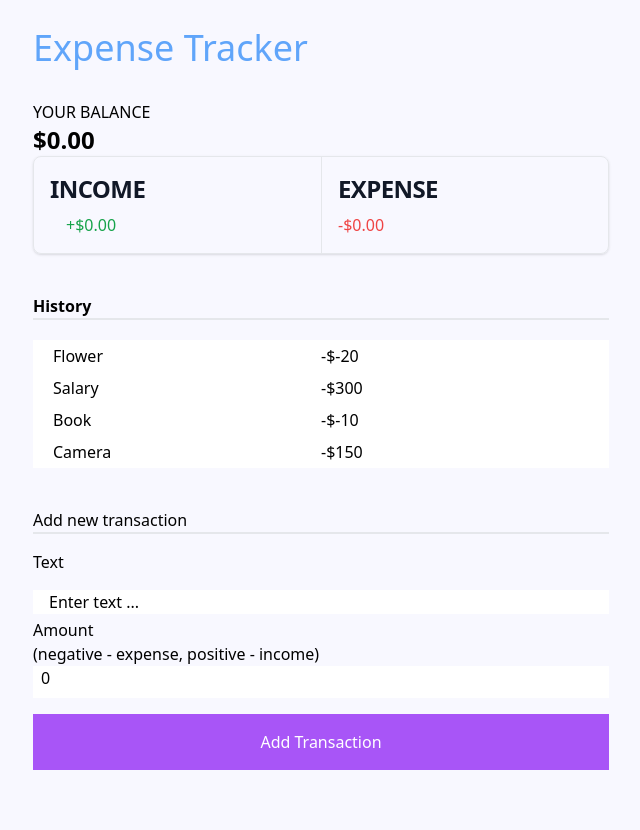
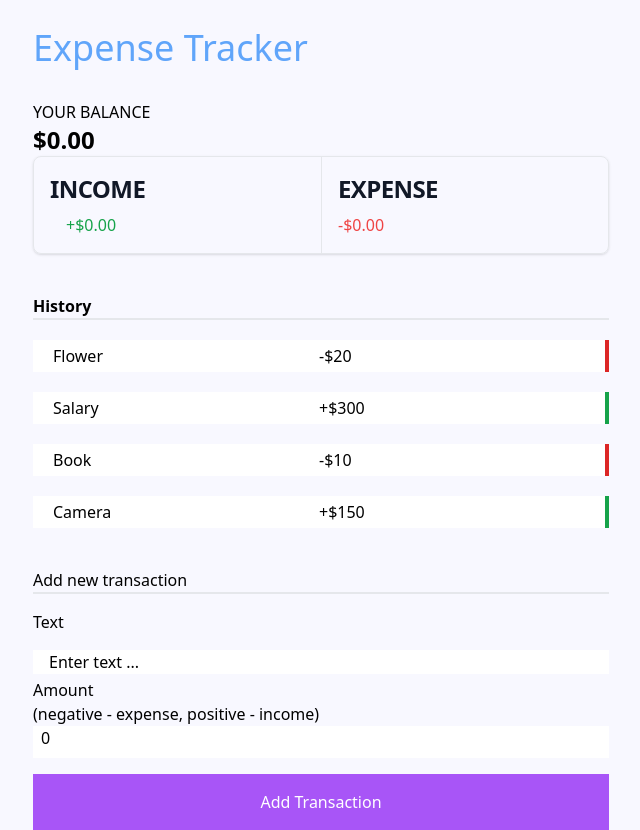
Before and after one commit to kpaccess/expense-calculator, a Next.js app: page / in a window 1280 px wide. Shown: the whole page, without its empty margins (127-767 px from the left). Before the commit the page ends 800 px from the top, so only its background shows below. Built offline with nearby package versions, Linux system fonts and the light colour scheme.

Commit message:
coloring expense list items

```diff
--- a/src/components/transaction.js
+++ b/src/components/transaction.js
@@ -1,10 +1,16 @@
 function Transaction({ id, amount, text }) {
+  const sign = amount < 0 ? '-' : '+';
+  console.log(sign);
+  const borderClr = sign === '-' ? 'border-red-600' : 'border-green-600';
   return (
     <li
       key={id}
-      className="px-5 py-1 bg-white  border-gray-500 grid grid-cols-2"
+      className={`mb-5 px-5 py-1 bg-white grid grid-cols-2 border-r-4 ${borderClr}`}
     >
-      {text} <span>-${amount}</span>
+      {text}{' '}
+      <span className=" ">
+        {sign}${Math.abs(amount)}
+      </span>
       <button className="hidden">x</button>
     </li>
   );
```
